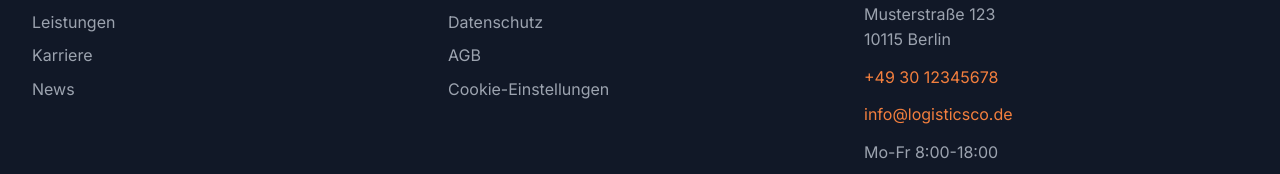
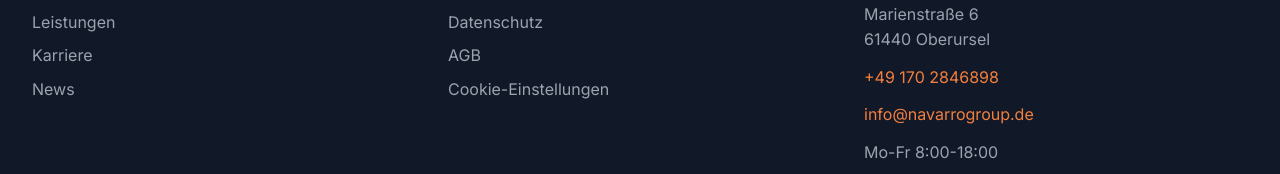
Before and after one commit to patabrava/logistics-landing, a Next.js app: page /datenschutz in a window 1280 px wide. Shown: the part 4787-4961 px from the top of the page. Built offline with nearby package versions, Linux system fonts and the light colour scheme; no server answers; a web font is replaced by a local one.

Commit message:
added contact information

```diff
--- a/src/components/layout/Footer.tsx
+++ b/src/components/layout/Footer.tsx
@@ -62,9 +62,9 @@
       },
       contact: {
         title: isGerman ? 'Kontakt' : 'Contact',
-        address: 'LogisticsCo GmbH\nMusterstraße 123\n10115 Berlin',
-        phone: '+49 30 12345678',
-        email: 'info@logisticsco.de',
+        address: 'NavarroGroup\nMarienstraße 6\n61440 Oberursel',
+        phone: '+49 170 2846898',
+        email: 'info@navarrogroup.de',
         hours: isGerman ? 'Mo-Fr 8:00-18:00' : 'Mon-Fri 8:00-18:00'
       },
       copyright: isGerman
@@ -83,9 +83,9 @@
       legal: { title: 'Legal', links: [] },
       contact: {
         title: 'Contact',
-        address: 'LogisticsCo GmbH',
-        phone: '+49 30 12345678',
-        email: 'info@logisticsco.de',
+        address: 'NavarroGroup\nMarienstraße 6\n61440 Oberursel',
+        phone: '+49 170 2846898',
+        email: 'info@navarrogroup.de',
         hours: 'Mon-Fri 8:00-18:00'
       },
       copyright: `© ${new Date().getFullYear()} LogisticsCo GmbH. All rights reserved.`
```
